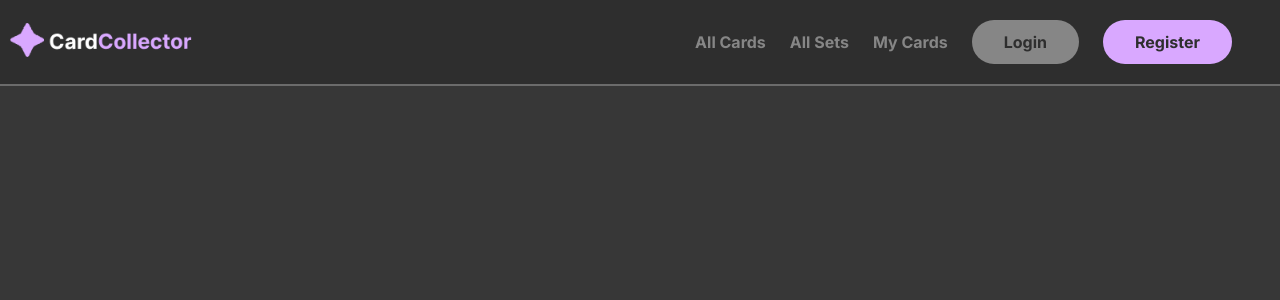
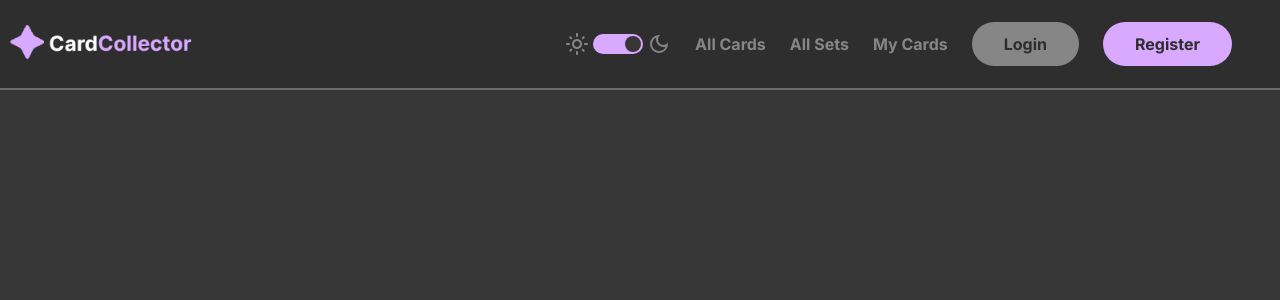
Before and after one commit to burgerax5/MagicCollector_Frontend, a React (Vite) app: page / in a window 1280 px wide. Shown: the top 300 px of the page. Built offline with nearby package versions, Linux system fonts and the light colour scheme.

Commit message:
Added theme toggle button (not functional yet)

```diff
--- a/src/components/Header/Header.tsx
+++ b/src/components/Header/Header.tsx
@@ -4,6 +4,7 @@ import { Link } from "react-router-dom"
 import '../../styles/header.css'
 
 import { IoMenu, IoClose } from "react-icons/io5";
+import ThemeToggle from './ThemeToggle';
 
 const Header = () => {
     const [isOpen, setIsOpen] = useState(false);
@@ -24,6 +25,9 @@ const Header = () => {
                 </div>
 
                 <ul className={isOpen ? "nav-links open" : "nav-links"}>
+                    <li>
+                        <ThemeToggle />
+                    </li>
                     <li>
                         <Link to="/cards" onClick={toggleMenu}>All Cards</Link>
                     </li>
--- /dev/null
+++ b/src/components/Header/ThemeToggle.tsx
@@ -0,0 +1,22 @@
+import { MdOutlineLightMode, MdOutlineDarkMode } from "react-icons/md";
+import { useState } from "react";
+
+const ThemeToggle = () => {
+    const [isDarkTheme, setIsDarkTheme] = useState(true);
+
+    const toggleTheme = () => {
+        setIsDarkTheme(!isDarkTheme);
+    }
+
+    return (
+        <div className="toggle-theme">
+            <MdOutlineLightMode />
+            <div className={isDarkTheme ? "toggle-slider toggled" : "toggle-slider"} onClick={toggleTheme}>
+                <span className={isDarkTheme ? "toggle-slider-circle toggled" : "toggle-slider-circle"}></span>
+            </div>
+            <MdOutlineDarkMode />
+        </div>
+    )
+}
+
+export default ThemeToggle
--- a/src/styles/header.css
+++ b/src/styles/header.css
@@ -67,6 +67,47 @@
     display: none;
 }
 
+.toggle-theme {
+    display: flex;
+    align-content: center;
+    justify-content: center;
+}
+
+.toggle-slider {
+    margin: auto 0.25rem;
+    width: 50px;
+    height: 20px;
+    background-color: var(--tertiary);
+    border-radius: 3rem;
+    position: relative;
+    cursor: pointer;
+}
+
+.toggle-slider.toggled {
+    background-color: var(--primary);
+}
+
+.toggle-slider-circle {
+    position: absolute;
+    top: 2px;
+    left: 2px;
+    width: 16px;
+    height: 16px;
+    background-color: var(--font-colour);
+    border-radius: 50%;
+}
+
+.toggle-slider-circle.toggled {
+    left: unset;
+    right: 2px;
+    background-color: var(--background);
+}
+
+.toggle-theme svg {
+    color: var(--tertiary);
+    font-size: 1.5rem;
+}
+
 @media screen and (max-width: 888px) {
     .nav-links {
         display: none;
```
